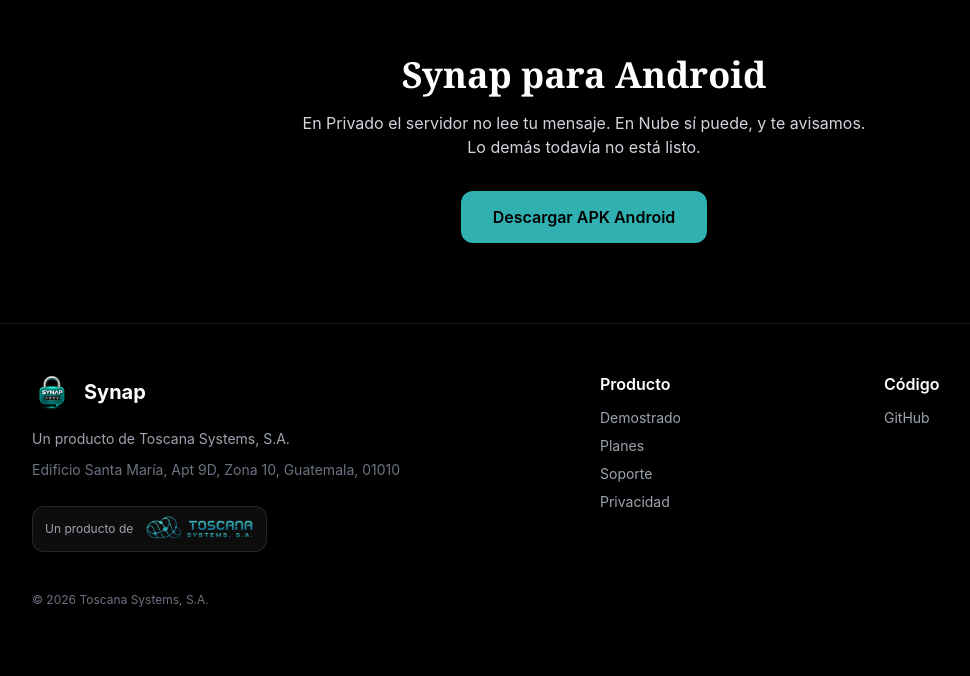
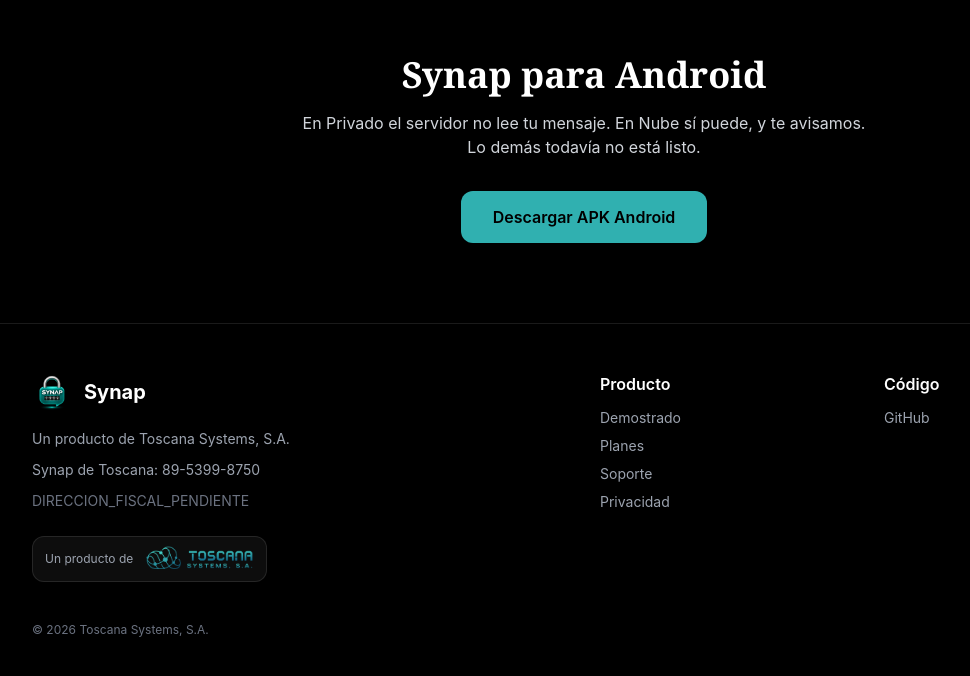
Before and after one commit to toscanasystems/synapmsg, a Next.js app in the folder apps/landing/: page / in a window 1280 px wide. Shown: the part 7134-7810 px from the top of the page, without its empty margins (56-1026 px from the left). Built offline with nearby package versions, Linux system fonts and the light colour scheme.

Commit message:
Pie landing: DIRECCION_FISCAL_PENDIENTE y Synap de Toscana 89-5399-8750.
Co-authored-by: Cursor <cursoragent@cursor.com>

```diff
--- a/apps/landing/components/Footer.tsx
+++ b/apps/landing/components/Footer.tsx
@@ -40,8 +40,11 @@ export function Footer() {
                 Un producto de Toscana Systems, S.A.
               </a>
             </p>
+            <p className="mt-2 text-gray-400 text-sm max-w-sm leading-relaxed">
+              Synap de Toscana: 89-5399-8750
+            </p>
             <p className="mt-2 text-gray-500 text-sm max-w-sm leading-relaxed">
-              Edificio Santa María, Apt 9D, Zona 10, Guatemala, 01010
+              DIRECCION_FISCAL_PENDIENTE
             </p>
             <a
               href="https://www.toscanasystems.com"
```
